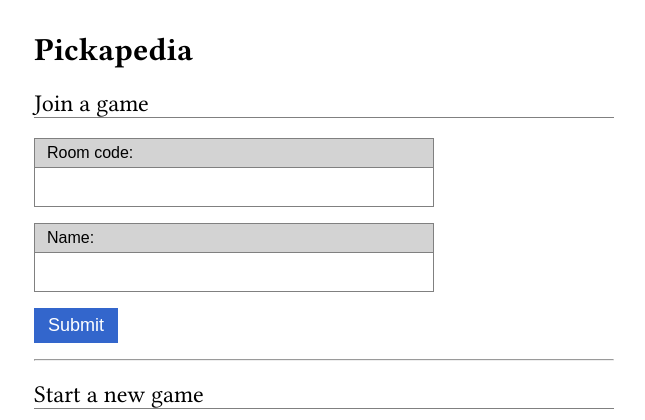
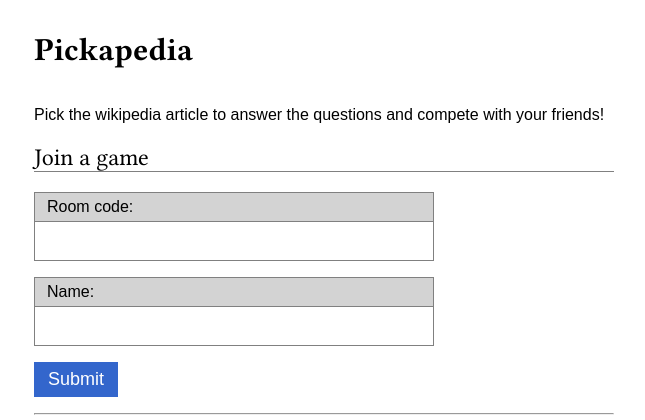
Before and after one commit to kennib/WikipediaGame, a Flask app: page / in a window 1280 px wide. Shown: the top 420 px of the page, without its empty margins (316-961 px from the left). Run offline with Flask 2, Linux system fonts and the light colour scheme.

Commit message:
Added an explainer to the front page

```diff
--- a/templates/home.html
+++ b/templates/home.html
@@ -3,7 +3,13 @@
 <link rel="stylesheet" href="/static/css/main.css">
 
 <main>
-  <h1>Pickapedia</h1>
+  <header>
+    <h1>Pickapedia</h1>
+  </header>
+
+  <p>
+    Pick the wikipedia article to answer the questions and compete with your friends!
+  </p>
 
   <h2>Join a game</h2>
   <form action="/room">
```
